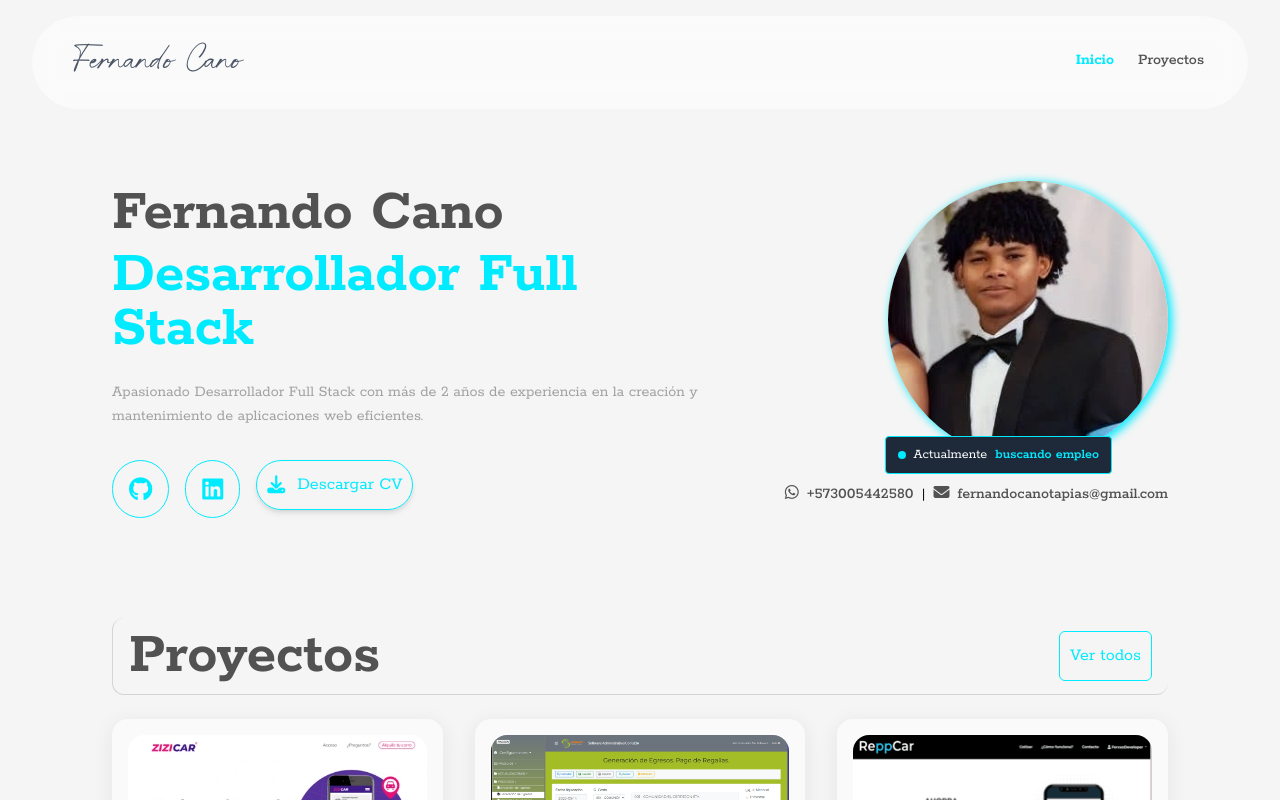
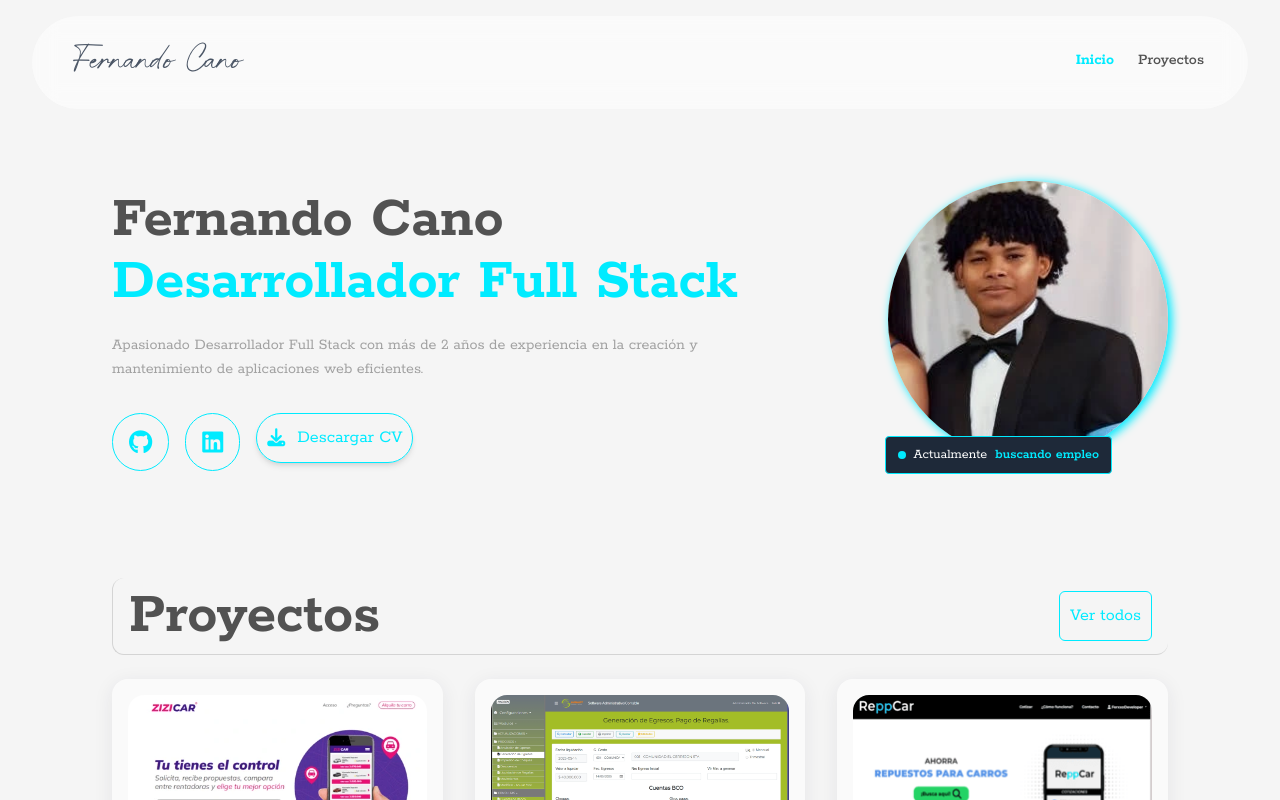
Before and after one commit to FernandoDev19/portfolio, a React (Vite) app: page / in a window 1280 px wide. Shown: the top 800 px of the page. Built offline with nearby package versions, Linux system fonts and the light colour scheme.

Commit message:
remove contact information

```diff
--- a/src/pages/home/description/Description.tsx
+++ b/src/pages/home/description/Description.tsx
@@ -105,21 +105,6 @@ export default function Description() {
             </button>
           </a>
         </div> */}
-
-        {/* Información de contacto */}
-        <div className="mb-4 flex flex-col lg:flex-row items-center gap-2 text-center lg:text-right">
-          <p className="font-medium m-0 text-neutral-600 dark:text-neutral-100 hover:text-primary transition-colors duration-200 ease">
-            <i className="fab fa-whatsapp mr-2"></i>
-            <a href="tel:+573005442580">+573005442580</a>
-          </p>
-          <span className="hidden lg:inline">|</span>
-          <p className="font-medium m-0 text-neutral-600 dark:text-neutral-100 hover:text-primary transition-colors duration-200 ease">
-            <i className="fas fa-envelope mr-2"></i>
-            <a href="mailto:fernandocanotapias@gmail.com">
-              fernandocanotapias@gmail.com
-            </a>
-          </p>
-        </div>
       </div>
     </div>
   );
```
